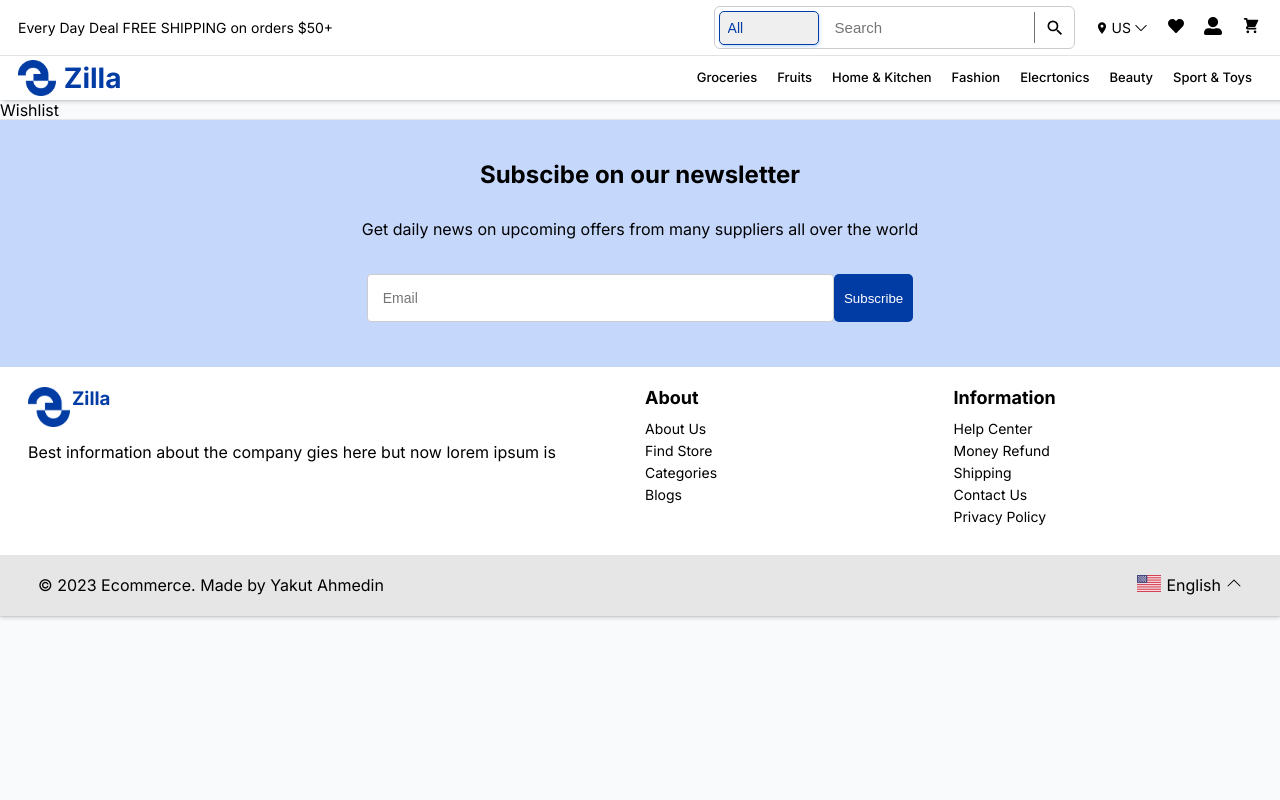
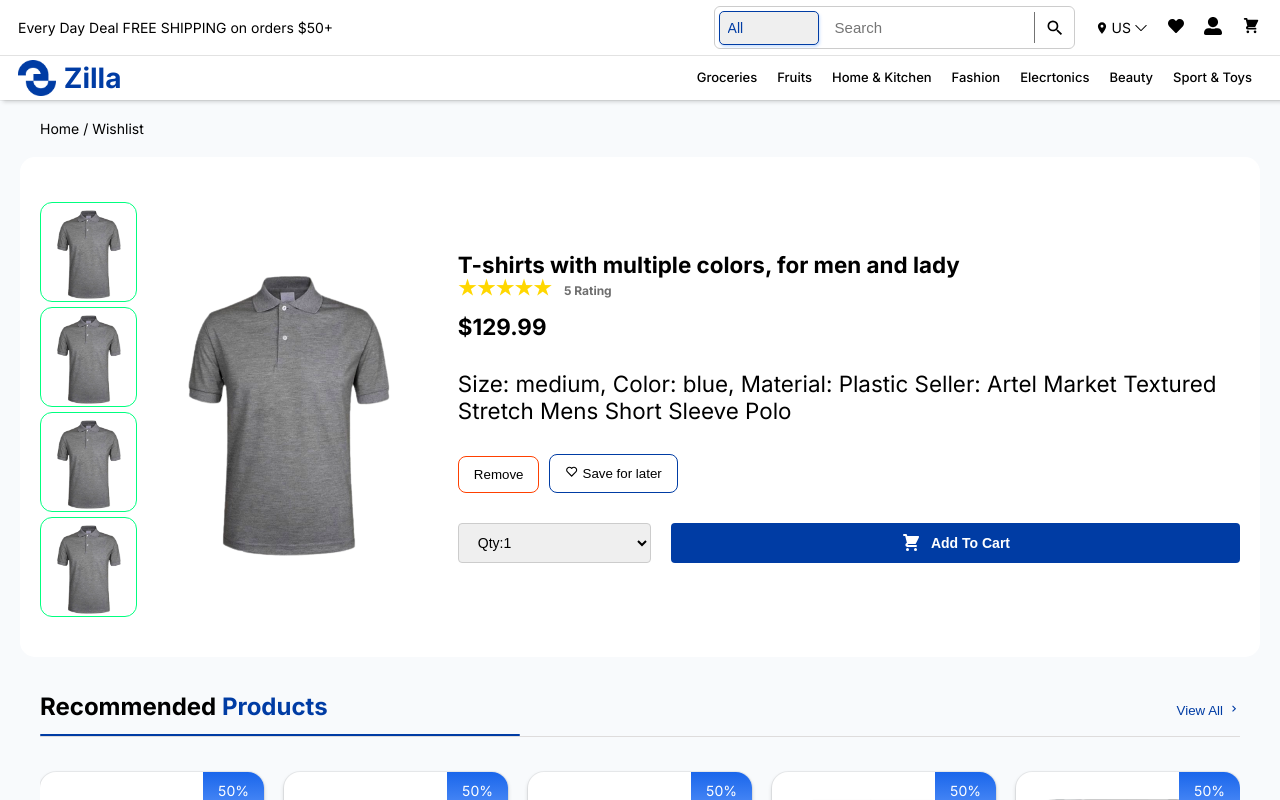
Before and after one commit to Yakutmuder9/Ecomerce-React-app, a React (Create React App) app in the folder client/: page /wishlist in a window 1280 px wide. Built offline with nearby package versions, Linux system fonts and the light colour scheme.

Commit message:
free-mode-swipper

```diff
--- a/client/src/components/Features.js
+++ b/client/src/components/Features.js
@@ -7,7 +7,7 @@ import "swiper/css";
 import { Autoplay, Pagination, EffectFade } from "swiper";
 import { BsPlayCircleFill } from "react-icons/bs";
 import { GrFormNext, GrFormPrevious } from "react-icons/gr";
-import SwiperCore, { Navigation } from "swiper";
+import SwiperCore, { FreeMode, Navigation } from "swiper";
 
 export const MySwipperComponent = () => {
   const [items, setItems] = useState(HomeSildeCont);
@@ -30,7 +30,7 @@ export const MySwipperComponent = () => {
         pagination={{
           clickable: true,
         }}
-        modules={[Autoplay, Pagination, EffectFade]}
+        modules={[Autoplay, Pagination, FreeMode, EffectFade]}
         className="mySwiper"
         loop={true}
         autoplay={{
@@ -163,14 +163,13 @@ export const MyMobileCarousel = () => {
   };
 
   SwiperCore.use([Navigation]);
-
   return (
     <div className="swiper-container">
       <Swiper
         slidesPerView={slidesPerView}
         spaceBetween={20}
-        slidesPerGroup={slidesPerView}
-        // slidesPerColumnFill="row"
+        freeMode={true}
+        modules={[FreeMode, EffectFade]}
         navigation={{
           prevEl: ".swiper-button-prev",
           nextEl: ".swiper-button-next",
@@ -231,20 +230,15 @@ export const MyFurnitureCarousel = () => {
 
       if (windowWidth >= 1200) {
         newSlidesPerView = 3.5;
-      }
-      else if (windowWidth >= 992) {
+      } else if (windowWidth >= 992) {
         newSlidesPerView = 3;
-      }
-      else if (windowWidth >= 768) {
+      } else if (windowWidth >= 768) {
         newSlidesPerView = 2.5;
-      }
-      else if (windowWidth >= 562) {
+      } else if (windowWidth >= 562) {
         newSlidesPerView = 2;
-      }
-      else if (windowWidth >= 350) {
+      } else if (windowWidth >= 350) {
         newSlidesPerView = 1.5;
-      }
-       else {
+      } else {
         newSlidesPerView = 1;
       }
 
@@ -262,19 +256,18 @@ export const MyFurnitureCarousel = () => {
   };
 
   SwiperCore.use([Navigation]);
-
   return (
     <div className="swiper-container">
       <Swiper
         slidesPerView={slidesPerView}
         spaceBetween={20}
-        // slidesPerGroup={slidesPerView}
-        // slidesPerColumnFill="row"
         navigation={{
           prevEl: ".swiper-button-prev",
           nextEl: ".swiper-button-next",
           disabledClass: "swiper-button-disabled",
         }}
+        freeMode={true}
+        modules={[FreeMode, EffectFade]}
         className="mySwipper"
       >
         {mobileCont.map((item, index) => {
@@ -350,29 +343,23 @@ export const MyDailyCarousel = () => {
     return () => window.removeEventListener("resize", handleResize);
   }, []);
 
-  const handleSlideChange = (swiper) => {
-    console.log("Current Index:", swiper.realIndex);
-  };
-
   const handleClick = () => {
     setIsAnimated(!isAnimated);
   };
 
   SwiperCore.use([Navigation]);
-
   return (
     <div className="swiper-container">
       <Swiper
         slidesPerView={slidesPerView}
         spaceBetween={20}
-        // slidesPerGroup={slidesPerView}
-        // slidesPerColumnFill="row"
         navigation={{
           prevEl: ".swiper-button-prev",
           nextEl: ".swiper-button-next",
           disabledClass: "swiper-button-disabled",
         }}
-        onSlideChange={handleSlideChange}
+        freeMode={true}
+        modules={[FreeMode, EffectFade]}
         className="mySwipper"
       >
         {dailyCont.map((item, index) => {
@@ -417,23 +404,3 @@ export const MyDailyCarousel = () => {
     </div>
   );
 };
-
-// export const Breadcrumb = ({ items }) => {
-//   return (
-//     <nav aria-label="breadcrumb">
-//       <ol className="breadcrumb">
-//         {items.map((item, index) => (
-//           <li key={index} className="breadcrumb-item">
-//             {index === items.length - 1 ? (
-//               <span className="breadcrumb-text">{item.text}</span>
-//             ) : (
-//               <a href={item.url} className="breadcrumb-link">
-//                 {item.text}
-//               </a>
-//             )}
-//           </li>
-//         ))}
-//       </ol>
-//     </nav>
-//   );
-// };
--- a/client/src/components/Header.js
+++ b/client/src/components/Header.js
@@ -161,17 +161,17 @@ const Header = () => {
                   </motion.div>
                 );
               })}
-            </div>
+            </div><br />
             <div className="navbar-choose">
               <ul>
                 <li>
-                  <a href="wishlist">Wishlist</a>
+                  <a href="/wishlist">Wishlist</a>
                 </li>
                 <li>
-                  <a href="signin">Sign In</a>
+                  <a href="/signin">Sign In</a>
                 </li>
                 <li>
-                  <a href="contact">Contact</a>
+                  <a href="/contact">Contact</a>
                 </li>
                 <li>
                   <a href="">Feeds</a>
--- a/client/src/pages/Wishlist.js
+++ b/client/src/pages/Wishlist.js
@@ -1,10 +1,79 @@
-import React from 'react'
+import { pay1, pay2, pay3, pay4, pay5, tshirt } from "../assets";
+import { HiOutlineArrowNarrowLeft, HiShoppingCart } from "react-icons/hi";
+import { MyMobileCarousel, MyRatingComponent } from "../components/Features";
+import { BiChevronRight, BiHeart } from "react-icons/bi";
 
 const Wishlist = () => {
   return (
-    <div>
-      Wishlist
+    <div className="single-product">
+    <div className="container">
+      <div className="breadcrumb">Home / Wishlist</div>
+
+      <div className="single-product-items">
+
+        <div className="single-product-img">
+          <div className="product-all-side-img">
+            <img src={tshirt} alt="" />
+            <img src={tshirt} alt="" />
+            <img src={tshirt} alt="" />
+            <img src={tshirt} alt="" />
+          </div>
+          <div className="single-side-img">
+            <img src={tshirt} alt="" />
+          </div>
+        </div>
+
+        <div className="single-product-detail">
+          <h4 className="">
+            T-shirts with multiple colors, for men and lady
+            <MyRatingComponent value={5} />
+            <h4>$129.99</h4>
+          </h4>
+          <p>
+            Size: medium, Color: blue, Material: Plastic Seller: Artel Market  Textured Stretch Mens Short Sleeve Polo
+          </p>
+          <div className="single-product-card-btns">
+            <button>Remove</button>
+            <button> <BiHeart /> Save for later</button>
+          </div>
+
+          <div className="single-product-price">
+            <div className="add-tocard-btn">
+              <select name="" id="" className="input">
+                <option value="1">Qty:1</option>
+                <option value="2">Qty:2</option>
+                <option value="3">Qty:3</option>
+                <option value="3">Qty:4</option>
+                <option value="3">Qty:5</option>
+              </select>
+              <button className="btn"><HiShoppingCart /> Add To Cart</button>
+            </div>
+          </div>
+        </div>
+
+      </div>
+
+      <div className="carousel-row" id="mobile-category">
+        <div className="container">
+          <div className="header">
+            <h4>
+            Recommended <span>Products </span>
+            </h4>
+            <a href="">
+              <button>
+                View All <BiChevronRight />
+              </button>
+            </a>
+            <div className="header-txt-border"></div>
+          </div>
+
+          <div className="card-carousel">
+            <MyMobileCarousel />
+          </div>
+        </div>
+      </div>
     </div>
+  </div>
   )
 }
 
--- a/client/src/styles/components/_header.scss
+++ b/client/src/styles/components/_header.scss
@@ -21,7 +21,7 @@ header {
     z-index: 999;
 
     @media (max-width: 768px) {
-        box-shadow: 3px 2px 4px #00000029, 0px 0px 0px 1px #0000000f;
+        // box-shadow: 3px 2px 4px #00000029, 0px 0px 0px 1px #0000000f;
     }
 
     .main-nav-cont {
@@ -281,6 +281,9 @@ header {
                 ul {
                     li {
                         margin-bottom: 15px;
+                        a {
+                            color: $primary;
+                        }
                     }
                 }
             }
--- a/client/src/styles/main.scss
+++ b/client/src/styles/main.scss
@@ -9,6 +9,7 @@
 @import "./pages/cart";
 @import "./pages/home";
 @import "./pages/single-product";
+@import "./pages/wishlist";
 
 *,
 ::before,
```
Also changed, not shown: client/src/styles/pages/_wishlist.scss (added).
